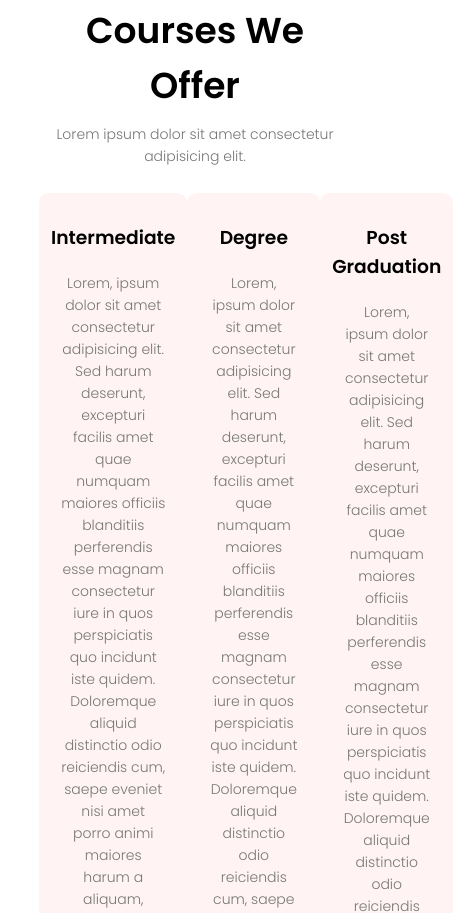
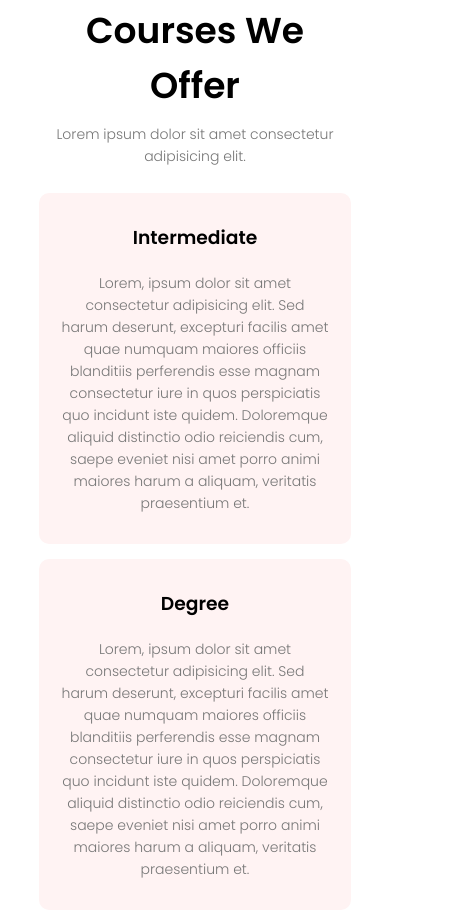
Before and after one commit to benessilfie/Web-Project-02-Multi-Page-Responsive-Website, a plain HTML site: page index.html in a window 390 px wide. Shown: the part 941-1854 px from the top of the page, 453 px wide, since content can reach past the window. Drawn offline with Linux system fonts and the light colour scheme.

Commit message:
commit to master

```diff
--- a/main.css
+++ b/main.css
@@ -176,5 +176,11 @@ h3 {
 }
 
 .course-col:hover{
-    background: #e2d1d2;
+    background: #fcf7f7;
 }
+
+@media(max-width: 700px) {
+    .row {
+        flex-direction: column;
+    }
+}
```
